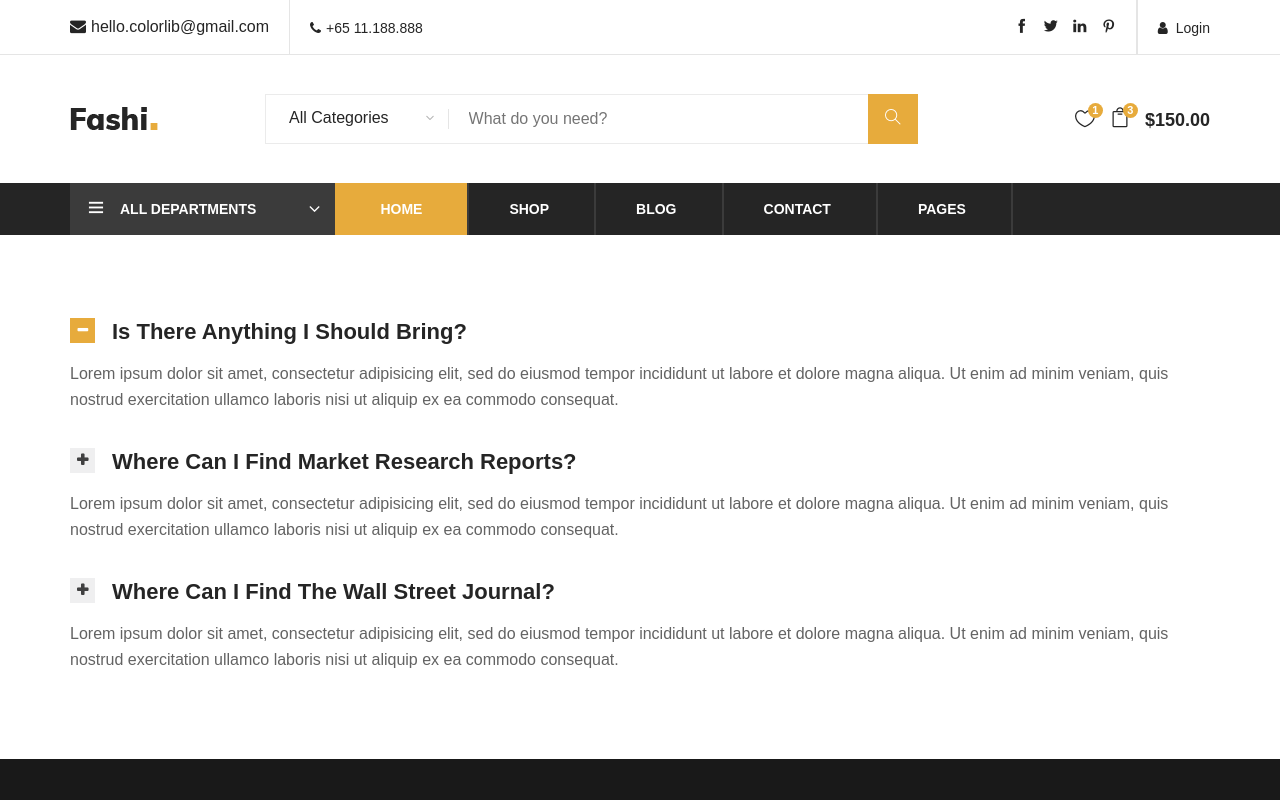
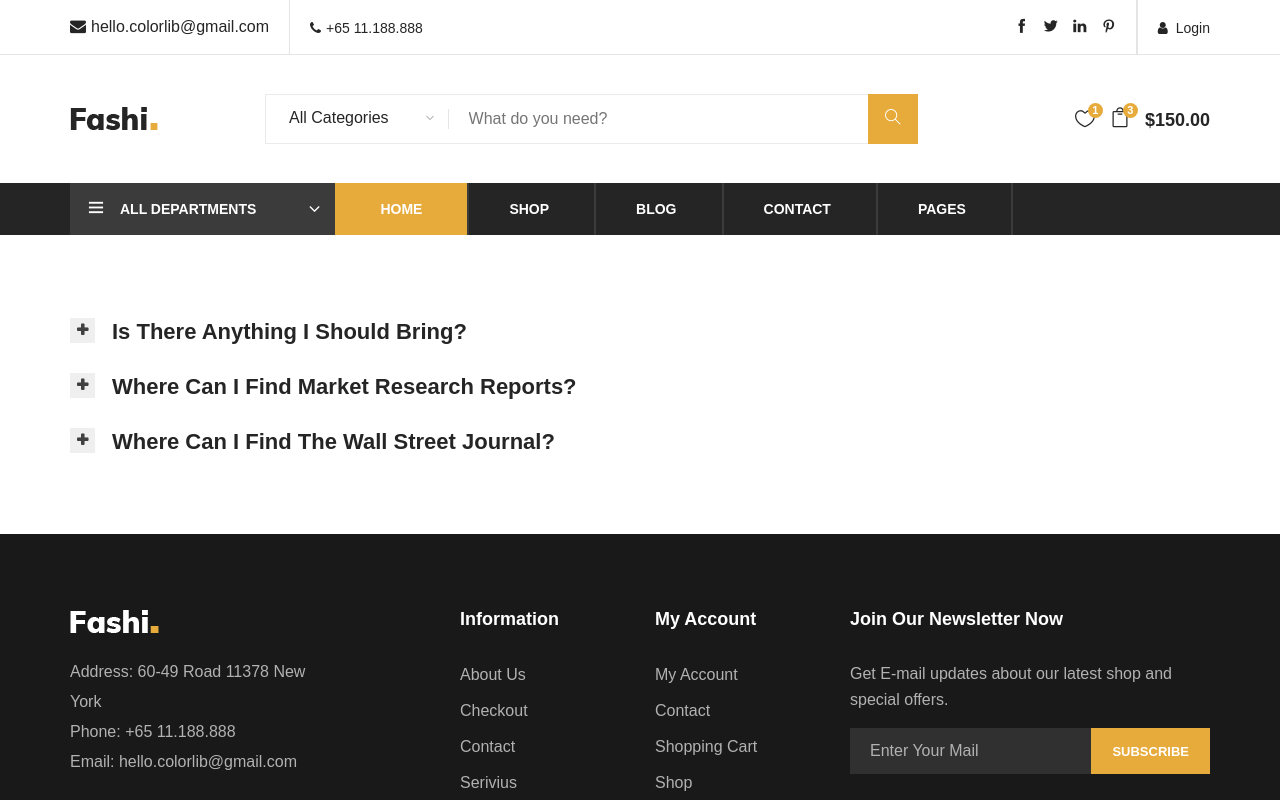
Before and after one commit to rakeshdct/fashi, a Next.js app: page /faq in a window 1280 px wide. Shown: the top 800 px of the page. Built offline with nearby package versions, Linux system fonts and the light colour scheme; a web font is replaced by a local one.

Commit message:
faq page content changed to next js

```diff
--- a/pages/faq.js
+++ b/pages/faq.js
@@ -1,5 +1,6 @@
 import React from 'react'
 import styles from '../styles/faq.module.css'
+import { useState } from "react";
 
 const Faq = () => {
     return (
@@ -9,51 +10,18 @@ const Faq = () => {
                     <div className="col-lg-12">
                         <div className={styles.faqAccordin}>
                             <div className={styles.accordion} id="accordionExample">
-                                <div className={styles.card}>
-                                    <div className={[styles.cardHeading, styles.active].join(" ")}>
-                                        <a className="active" data-toggle="collapse" data-target="#collapseOne" aria-expanded="true">
-                                            Is There Anything I Should Bring?
-                                        </a>
-                                    </div>
-                                    <div id="collapseOne" className={[styles.collapse, styles.show].join(" ")} data-parent="#accordionExample">
-                                        <div className={styles.cardBody}>
-                                            <p>Lorem ipsum dolor sit amet, consectetur adipisicing elit, sed do eiusmod
+                                <Faqqanda question="Is There Anything I Should Bring?" answer="Lorem ipsum dolor sit amet, consectetur adipisicing elit, sed do eiusmod
                             tempor incididunt ut labore et dolore magna aliqua. Ut enim ad minim veniam,
                             quis nostrud exercitation ullamco laboris nisi ut aliquip ex ea commodo
-                                                consequat.</p>
-                                        </div>
-                                    </div>
-                                </div>
-                                <div className={styles.card}>
-                                    <div className={styles.cardHeading}>
-                                        <a data-toggle="collapse" data-target="#collapseTwo">
-                                            Where Can I Find Market Research Reports?
-                                        </a>
-                                    </div>
-                                    <div id="collapseTwo" className={styles.collapse} data-parent="#accordionExample">
-                                        <div className={styles.cardBody}>
-                                            <p>Lorem ipsum dolor sit amet, consectetur adipisicing elit, sed do eiusmod
+                            consequat."/>
+                                <Faqqanda question="Where Can I Find Market Research Reports?" answer="Lorem ipsum dolor sit amet, consectetur adipisicing elit, sed do eiusmod
                             tempor incididunt ut labore et dolore magna aliqua. Ut enim ad minim veniam,
                             quis nostrud exercitation ullamco laboris nisi ut aliquip ex ea commodo
-                                                consequat.</p>
-                                        </div>
-                                    </div>
-                                </div>
-                                <div className={styles.card}>
-                                    <div className={styles.cardHeading}>
-                                        <a data-toggle="collapse" data-target="#collapseThree">
-                                            Where Can I Find The Wall Street Journal?
-                                        </a>
-                                    </div>
-                                    <div id="collapseThree" className={styles.collapse} data-parent="#accordionExample">
-                                        <div className={styles.cardBody}>
-                                            <p>Lorem ipsum dolor sit amet, consectetur adipisicing elit, sed do eiusmod
+                            consequat."/>
+                                <Faqqanda question="Where Can I Find The Wall Street Journal?" answer="Lorem ipsum dolor sit amet, consectetur adipisicing elit, sed do eiusmod
                             tempor incididunt ut labore et dolore magna aliqua. Ut enim ad minim veniam,
                             quis nostrud exercitation ullamco laboris nisi ut aliquip ex ea commodo
-                                                consequat.</p>
-                                        </div>
-                                    </div>
-                                </div>
+                            consequat."/>
                             </div>
                         </div>
                     </div>
@@ -64,3 +32,27 @@ const Faq = () => {
 }
 
 export default Faq
+
+export function Faqqanda(props) {
+    const [isShowing, setIsShowing] = useState(false);
+
+    const toggle = () => {
+      setIsShowing(!isShowing);
+    };
+    return (
+        <>
+            <div className={styles.card}>
+                <div className={styles.cardHeading}>
+                    <a data-toggle="collapse" onClick={toggle} data-target="#collapseOne" aria-expanded={isShowing}>
+                       {props.question}
+                    </a>
+                </div>
+                <div id="collapseOne" className={[styles.collapse, styles.show].join(" ")} data-parent="#accordionExample" style={{ display: isShowing ? "block" : "none" }}>
+                    <div className={styles.cardBody}>
+                        <p>{props.answer}</p>
+                    </div>
+                </div>
+            </div>
+        </>
+    )
+}
```
Lines whose indentation alone changed are shown as unchanged.
